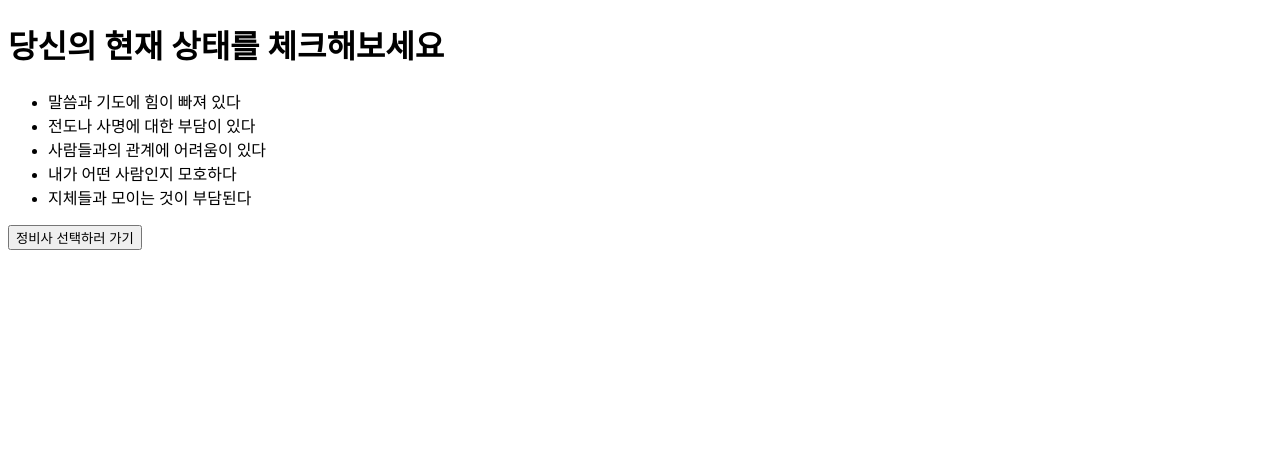
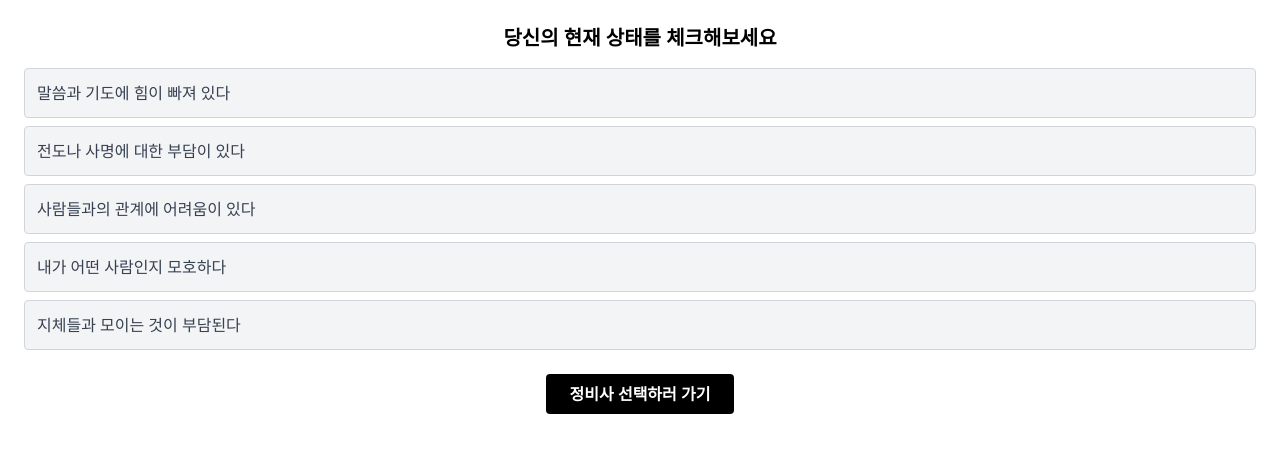
Before and after one commit to jangho97/fitstop, a Next.js app: page / in a window 1280 px wide. Shown: the top 452 px of the page. Built offline with nearby package versions, Linux system fonts and the light colour scheme.

Commit message:
Create _app.tsx

```diff
--- /dev/null
+++ b/src/pages/_app.tsx
@@ -0,0 +1,8 @@
+// src/pages/_app.tsx
+
+import type { AppProps } from 'next/app'
+import '../styles/globals.css' // Tailwind CSS 연결
+
+export default function App({ Component, pageProps }: AppProps) {
+  return <Component {...pageProps} />
+}
```
